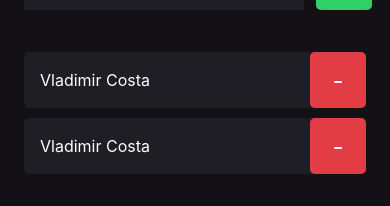
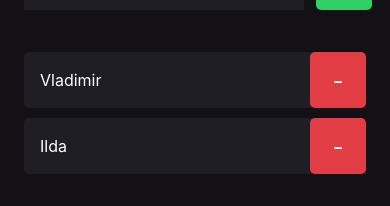
Before and after one commit to vladimiremi/ignite-reactnative, a React Native app in the folder inhere/: screen / in a window 390 px wide. Shown: the part 203-409 px from the top of the page. Built offline with nearby package versions, Linux system fonts and the light colour scheme.

Commit message:
refactor: add the name property

```diff
--- a/inhere/src/components/Participant/index.tsx
+++ b/inhere/src/components/Participant/index.tsx
@@ -1,10 +1,14 @@
 import { Text, TouchableOpacity, View } from "react-native";
 import { styles } from "./styles";
 
-export function Participant() {
+interface ParticipantProps {
+  name: string;
+}
+
+export function Participant({ name }: ParticipantProps) {
   return (
     <View style={styles.container}>
-      <Text style={styles.name}>Vladimir Costa</Text>
+      <Text style={styles.name}>{name}</Text>
       <TouchableOpacity style={styles.button}>
         <Text style={styles.buttonText}>-</Text>
       </TouchableOpacity>
--- a/inhere/src/screens/Home/index.tsx
+++ b/inhere/src/screens/Home/index.tsx
@@ -25,8 +25,8 @@
         </TouchableOpacity>
       </View>
 
-      <Participant />
-      <Participant />
+      <Participant name="Vladimir" />
+      <Participant name="Ilda" />
     </View>
   );
 }
```
